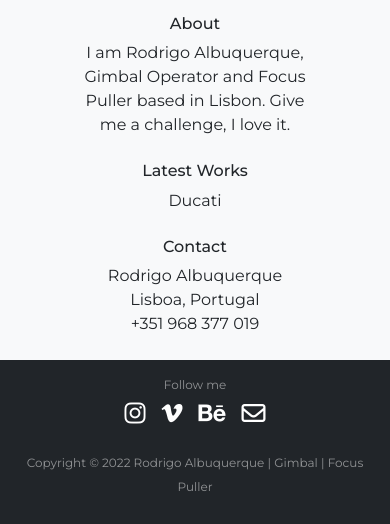
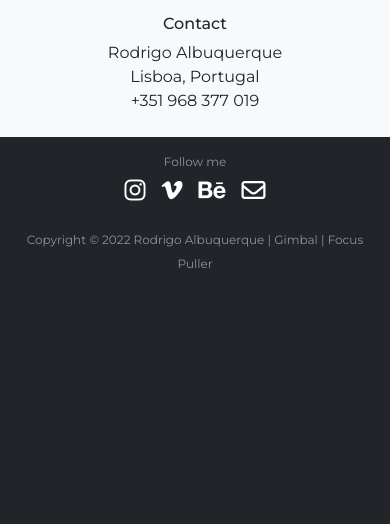
Before and after one commit to ZeInacioCB/RodrigoAlbuquerquePortfolio, a plain HTML site: page index.html in a window 390 px wide. Shown: the part 320-844 px from the top of the page. Drawn offline with nearby package versions, Linux system fonts and the light colour scheme.

Commit message:
Update in mobile view

```diff
--- a/index.html
+++ b/index.html
@@ -386,11 +386,11 @@
     <!-- START Footer Section  -->
     <footer class="container-fluid bg-light">
         <div class="row flex-column flex-md-row justify-content-center text-center pt-3">
-            <div class="col-8 mx-auto mx-md-0 col-md-4 col-lg-3 ps-md-5 pb-2">
+            <div class="d-none d-md-block col-md-4 col-lg-3 ps-md-5 pb-2">
                 <h6>About</h6>
                 <p>I am Rodrigo Albuquerque, Gimbal Operator and Focus Puller based in Lisbon. Give me a challenge, I love it. </p>
             </div>
-            <div class="col-12 col-md-4 col-lg-3 pb-2">
+            <div class="d-none d-md-block col-md-4 col-lg-3 pb-2">
                 <h6>Latest Works</h6>
                 <p><a class="nav-link" href="#">Ducati</a></p>
             </div>
```
